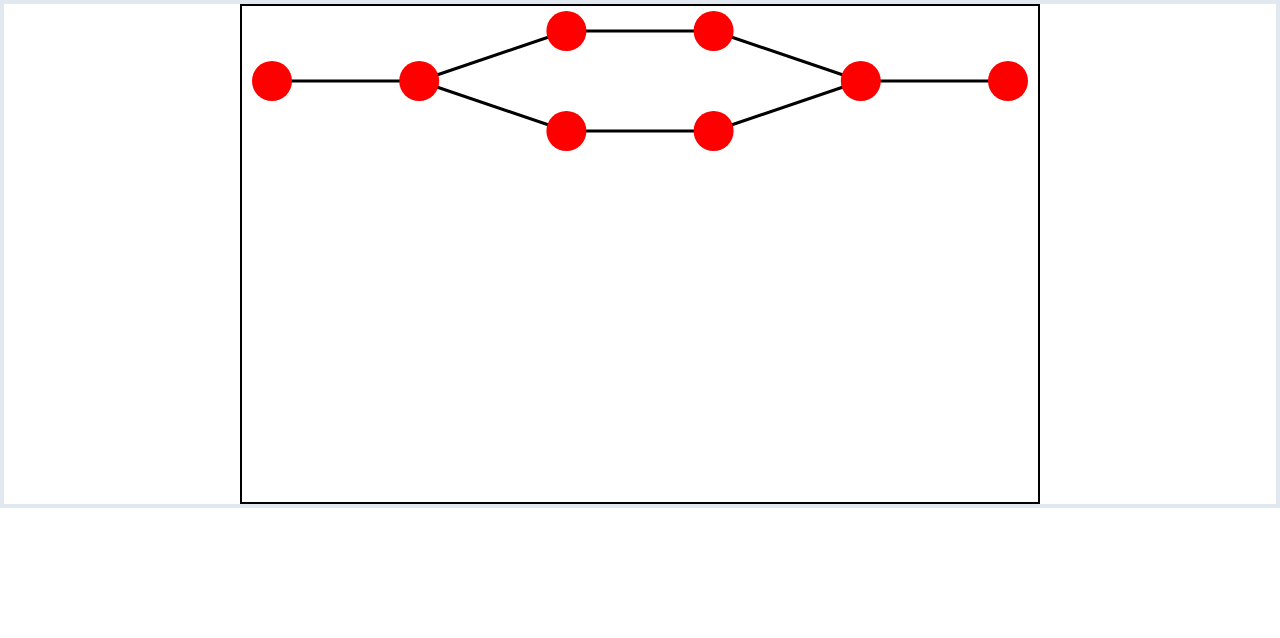
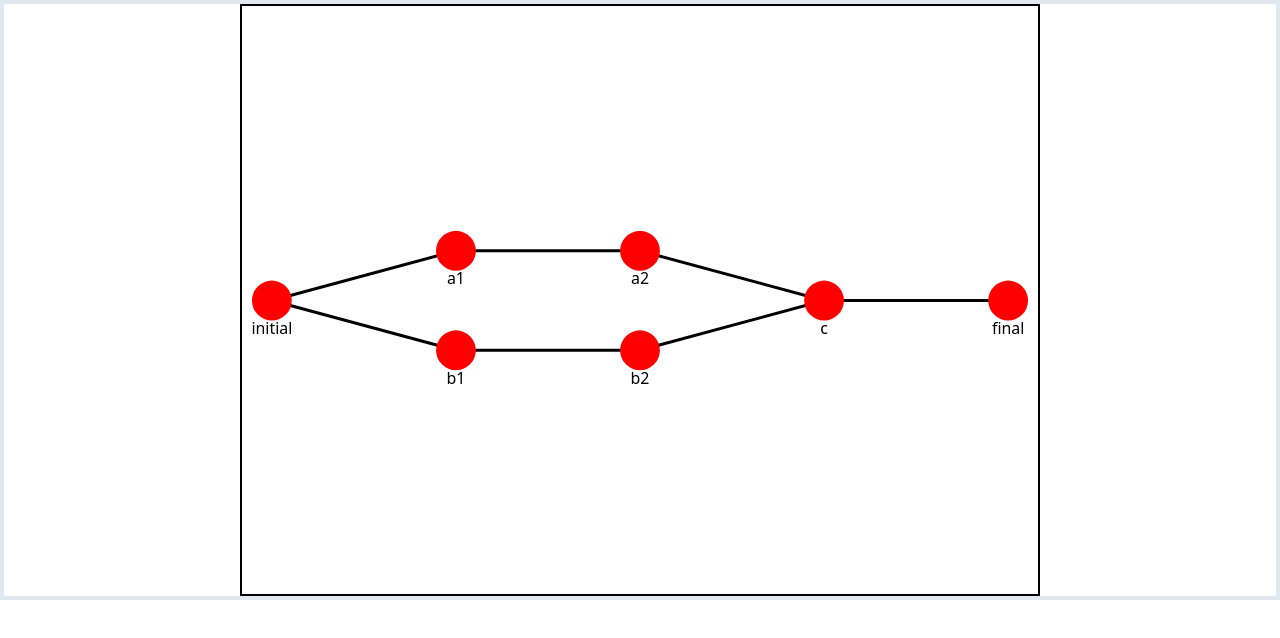
Before and after one commit to brymer-meneses/Subaybay, a SvelteKit app: page /flowConfig in a window 1280 px wide. Shown: the top 638 px of the page. Built offline with nearby package versions, Linux system fonts and the light colour scheme.

Commit message:
fix parallel bug
!nodes get messy when unbalanced in parallel
!not tested for higher branching (3+)

```diff
--- a/src/lib/components/requestFlow/nodeButton.svelte
+++ b/src/lib/components/requestFlow/nodeButton.svelte
@@ -1,8 +1,12 @@
 <script lang='ts'>
+	const textSpacing : number = 25;
+
 	export let cx : number = 0;
 	export let cy : number = 0;
 	export let r : number = 40;
+	export let text : string = "";
 	export let editable : boolean = true;
+	export let onClick : () => void = () => {};
 
 	let color = editable ? 'red' : 'blue';
 
@@ -17,13 +21,18 @@
 		color = 'red';
 	}
 	function handleClick() {
-
+		onClick();
 	}
 
 	// on click, thingy thing
 </script>
 
 <!-- svelte-ignore a11y-mouse-events-have-key-events svelte-ignore a11y-click-events-have-key-events svelte-ignore a11y-no-static-element-interactions svelte-ignore a11y-mouse-events-have-key-events -->
-<circle cx={cx} cy={cy} r={r} fill={color}
-	on:mouseover={handleMouseOver} on:mouseout={handleMouseOut}
-	on:click={handleClick}/>
+<g>
+	<circle cx={cx} cy={cy} r={r} fill={color}
+		on:mouseover={handleMouseOver} on:mouseout={handleMouseOut}
+		on:click={handleClick}/>
+	<text x={cx} y={cy + r} text-anchor=middle dominant-baseline=hanging style="pointer-events: none;">
+		{text}
+	</text>
+</g>
--- a/src/lib/components/requestFlow/nodeLine.svelte
+++ b/src/lib/components/requestFlow/nodeLine.svelte
@@ -3,7 +3,7 @@
 
 	export let x1 : number = 0, y1 : number = 100;
 	export let x2 : number = 500, y2 : number = 100;
-    export let addNodeFunction : () => void = () => {};
+    export let onClick : () => void = () => {};
 
     $: slope = (y2 - y1) / (x2 - x1);
     // todo export a callback?
@@ -47,7 +47,7 @@
 	}
 
     function handleClick() {
-        addNodeFunction();
+        onClick();
     }
 </script>
 
--- a/src/routes/flowConfig/+page.svelte
+++ b/src/routes/flowConfig/+page.svelte
@@ -8,13 +8,10 @@
         y : number;
     }
 
-    let readyToRender = false;
     let graph : any;
 
     let graphWidth : number;
 	let graphHeight : number;
-
-    let linearStageCount : number = 6; // how to make automatic?
 
 	const margin = {
 		top: 20,
@@ -25,12 +22,6 @@
     const radius = 20;
     const ySpacing = 100;
 
-    // move this??
-    let xSpacing : number;
-    let lineStart : number;
-    let lineEnd : number;
-    let center : Point;
-
     // todo: make this not harcoded
         // actually, it's gonna start as just the initial leading to the end then it mutates as
         // the user adds nodes
@@ -39,14 +30,22 @@
     // Note: this assumes that a stage cannot be repeated twice,
         // make sure to add code to account for this when adding new stages
         // todo: add Blank stage
+    // const flow: { [key: string]: string[]} = {};
+    // flow["initial"] = ["staff 1"];
+    // flow["staff 1"] = ["staff 2", "staff 3"];
+    // flow["staff 2"] = ["staff 2A"];
+    // flow["staff 3"] = ["staff 3A"];
+    // flow["staff 2A"] = ["UR"];
+    // flow["staff 3A"] = ["UR"];
+    // flow["UR"] = ["final"];
+
     const flow: { [key: string]: string[]} = {};
-    flow["initial"] = ["staff 1"];
-    flow["staff 1"] = ["staff 2", "staff 3"];
-    flow["staff 2"] = ["staff 2A"];
-    flow["staff 3"] = ["staff 3A"];
-    flow["staff 2A"] = ["UR"];
-    flow["staff 3A"] = ["UR"];
-    flow["UR"] = ["final"];
+    flow["initial"] = ["a1", "b1"];
+    flow["a1"] = ["a2"];
+    flow["b1"] = ["b2"];
+    flow["a2"] = ["c"];
+    flow["c"] = ["final"];
+    flow["b2"] = ["c"];
 
     // todo: look into reducing the amount of data structures here
     // this links a stage to its point
@@ -67,48 +66,88 @@
         graphWidth = graph.getBoundingClientRect().width;
 		graphHeight = graph.getBoundingClientRect().height;
 
-        center = { x : graphWidth / 2, y : graphHeight / 2};
-        lineStart = margin.left;
-        lineEnd = graphWidth - margin.right;
-        xSpacing = (lineEnd - lineStart) / (linearStageCount - 1);
-
         stageToPoint = {};
 
-        resetLayers();
+        layers = [];
 
-        readFlow("initial", 0);
+        readFlow();
 
-        createPoints();
+        let lineStart = margin.left;
+        let lineEnd = graphWidth - margin.right;
+        let center = { x : graphWidth / 2, y : graphHeight / 2};
+        let xSpacing = (lineEnd - lineStart) / (layers.length - 1);
+
+        createPoints(lineStart, center, xSpacing);
     }
 
-    function resetLayers() {
-        layers = [];
-        for(let i = 0; i < linearStageCount; i++) {
+    // Create Layers list
+    // todo: see if a depth first search also works, it might be more efficient
+    function readFlow() {
+        type Item = { stage : string; pos : number; }
+        let queue : Item[] = [];
+        const initial = { stage : "initial", pos : 0 };
+        queue.push(initial);
+
+        while(true) {
+            const current = queue.shift();
+            if(!current) return;
+
+            console.log("Current: " + current.stage);
+            addToLayer(current.pos, current.stage);
+
+            const nextStages = flow[current.stage];
+            if(!nextStages) continue; //?this only addresses "final" I think?
+
+            for(const stage of nextStages) {
+                console.log("Queuing: " + stage);
+                queue.push({stage : stage, pos : current.pos + 1});
+            }
+        }
+    }
+
+    // todo: we also need to keep track of lines I think AHAHHAHAHA, so many considerations !!!
+
+    function addToLayer(index : number, element : string) {
+        ensureLayerSize(index);
+        // remove the element if it was already placed in a previous layer
+        for(let i = 0; i < index; i++) {
+            const elementIndex = layers[i].indexOf(element);
+            if(elementIndex != -1) {
+                console.log("Removing " + element);
+                layers[i].splice(elementIndex, 1);
+                break;
+            }
+        }
+
+        // place the element if it isn't already in this layer or a future one
+        let exists = false;
+        for(let i = index; i < layers.length; i++) {
+            const elementIndex = layers[i].indexOf(element);
+            if(elementIndex != -1) {
+                exists = true;
+                console.log("Not re-adding" + element);
+                break;
+            }
+        }
+
+        if(!exists) {
+            console.log("Adding " + element);
+            layers[index].push(element);
+        }
+    }
+
+    function ensureLayerSize(requiredIndex : number) {
+        const maxIndex = layers.length - 1;
+        if(maxIndex >= requiredIndex) return;
+
+        for(let i = maxIndex; i < requiredIndex; i++) {
             layers.push([]);
         }
     }
 
-    // Create Layers list
-    function readFlow(stage : string, pos : number) {
-        addToLayer(pos, stage);
-
-        let nextStages = flow[stage];
-        if(!nextStages) return;
-
-        for(const stage of nextStages) {
-            readFlow(stage, pos + 1);
-        }
-    }
-
-    function addToLayer(index : number, element : string) {
-        let layer = layers[index];
-        if(layer.indexOf(element) != -1) return;
-        layer.push(element);
-    }
-
-    function createPoints() {
+    function createPoints(lineStart : number, center : Point, xSpacing : number) {
         //todo find a way to ensure order is preserved
-        for(let pos = 0; pos < linearStageCount; pos++) {
+        for(let pos = 0; pos < layers.length; pos++) {
             let layer = layers[pos];
             const x = lineStart + pos * xSpacing
             const y0 = center.y - (((layer.length - 1) / 2) * ySpacing); //trust me
@@ -128,28 +167,38 @@
     }
 
     function createNewStage(from : string, to : string) {
-        const isParallelAddition = flow[from].indexOf(to) == -1;
+        const isLinearAddition = flow[from].indexOf(to) != -1;
 
-        let newStage = "newStage" + linearStageCount; //todo create function to generate the name
+        let newStage = generateRandomStageName("New Stage ");
 
-        if(!isParallelAddition) {
+        if(isLinearAddition) {
             const i = flow[from].indexOf(to);
-            flow[from].splice(i);
-
-            linearStageCount = linearStageCount + 1;
+            flow[from][i] = newStage;
+            flow[newStage] = [to];
+            console.log("Is Linear");
+        }
+        else {
+            console.log("Is Parallel")
         }
 
-        flow[from].push(newStage);
-        flow[newStage] = [to];
+        console.log(from + " - " + to);
 
         recompute();
     }
 
+    function generateRandomStageName(base : string) : string {
+        let n = 1;
+        while(base + n in flow) {
+            n++;
+        }
+        return base + n;
+    }
+
 </script>
 
-<div class="flex justify-center border-blue border-4">
-    <div class="border-2 border-black justify-center w-[100%] max-w-[800px] h-[500px]">
-        <svg id="graph" viewBox="0 0 {graphWidth} {graphHeight}" width=100% bind:this={graph}>
+<div class="flex justify-center border-blue border-4 h-[600px]">
+    <div bind:this={graph} class="border-2 border-black justify-center w-[100%] max-w-[800px] h-[100%]">
+        <svg viewBox="0 0 {graphWidth} {graphHeight}" width=100%>
             <g>
                 {#if Object.keys(stageToPoint).length > 0}
                     {#each Object.keys(flow) as start}
@@ -159,7 +208,7 @@
                                 y1={stageToPoint[start].y}
                                 x2={stageToPoint[end].x}
                                 y2={stageToPoint[end].y}
-                                addNodeFunction = {() => createNewStage(start, end)}
+                                onClick = {() => createNewStage(start, end)}
                             ></NodeLine>
                         {/each}
                     {/each}
@@ -168,8 +217,8 @@
 
             <g>
                 {#if Object.keys(stageToPoint).length > 0}
-                    {#each Object.values(stageToPoint) as point}
-                        <NodeButton cx={point.x} cy={point.y} r={radius}></NodeButton>
+                    {#each Object.entries(stageToPoint) as [stage, point]}
+                        <NodeButton cx={point.x} cy={point.y} r={radius} text={stage}></NodeButton>
                     {/each}
                 {/if}
             </g>
```
